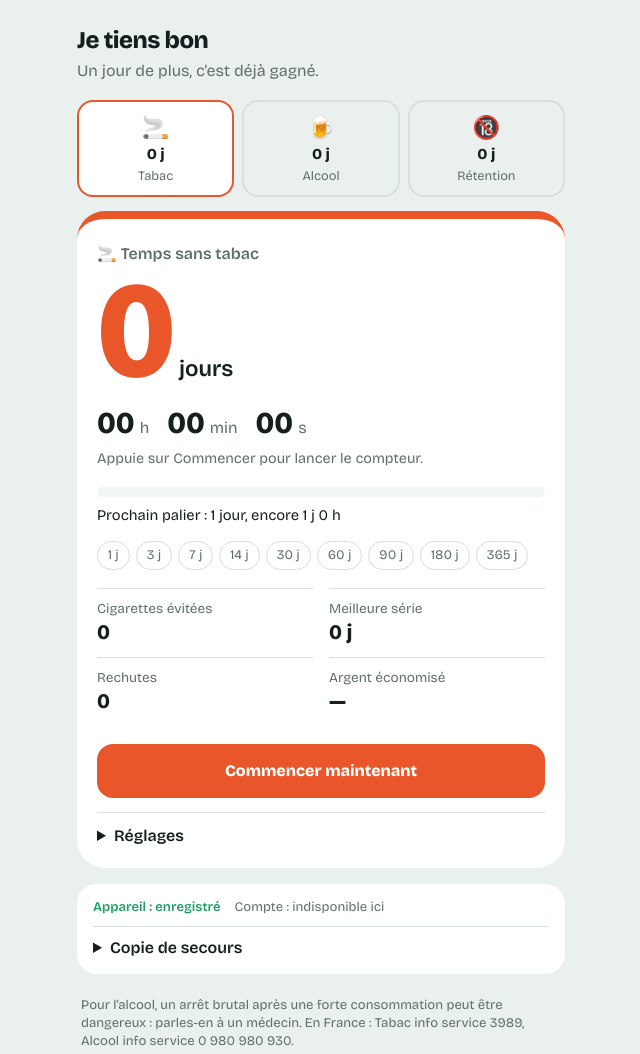
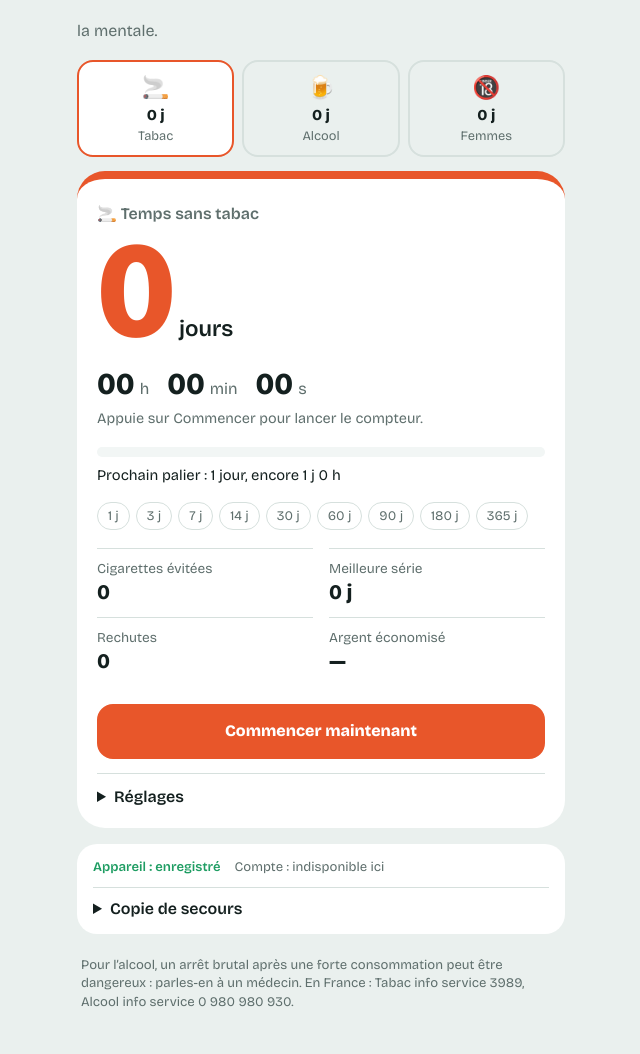
Before and after one commit to matleolana-a11y/Adiction, a plain HTML site: page index.html in a window 1280 px wide. Shown: the whole page, without its empty margins (319-959 px from the left). Drawn offline with nearby package versions, Linux system fonts and the light colour scheme.

Commit message:
Update header and content in index.html

```diff
--- a/index.html
+++ b/index.html
@@ -59,8 +59,7 @@ textarea{font:inherit;font-size:.8rem;width:100%;margin-top:10px;padding:10px 12
 </head>
 <body>
 <main>
-  <h1>Je tiens bon</h1>
-  <p class="sub">Un jour de plus, c’est déjà gagné.</p>
+  <p class="sub">la mentale.</p>
   <div class="tabs" id="tabs"></div>
   <div id="card"></div>
   <section class="sv"><div id="sv-st" class="sts" role="status"></div>
@@ -79,7 +78,7 @@ textarea{font:inherit;font-size:.8rem;width:100%;margin-top:10px;padding:10px 12
 const H=[
  {id:"tabac",e:"🚬",n:"Tabac",t:"Temps sans tabac",ac:"#e8562a"},
  {id:"alcool",e:"🍺",n:"Alcool",t:"Temps sans alcool",ac:"#1f78d1"},
- {id:"adulte",e:"🔞",n:"Rétention",t:"Temps sans 🐩",ac:"#8a4fd6"}
+ {id:"adulte",e:"🔞",n:"Femmes",t:"Temps sans 🐩",ac:"#8a4fd6"}
 ];
 const MS=[1,3,7,14,30,60,90,180,365],D=864e5;
 const DEF={tabac:{cpd:10,price:12,eur:0},alcool:{cpd:0,price:0,eur:10},adulte:{cpd:0,price:0,eur:0}};
```
